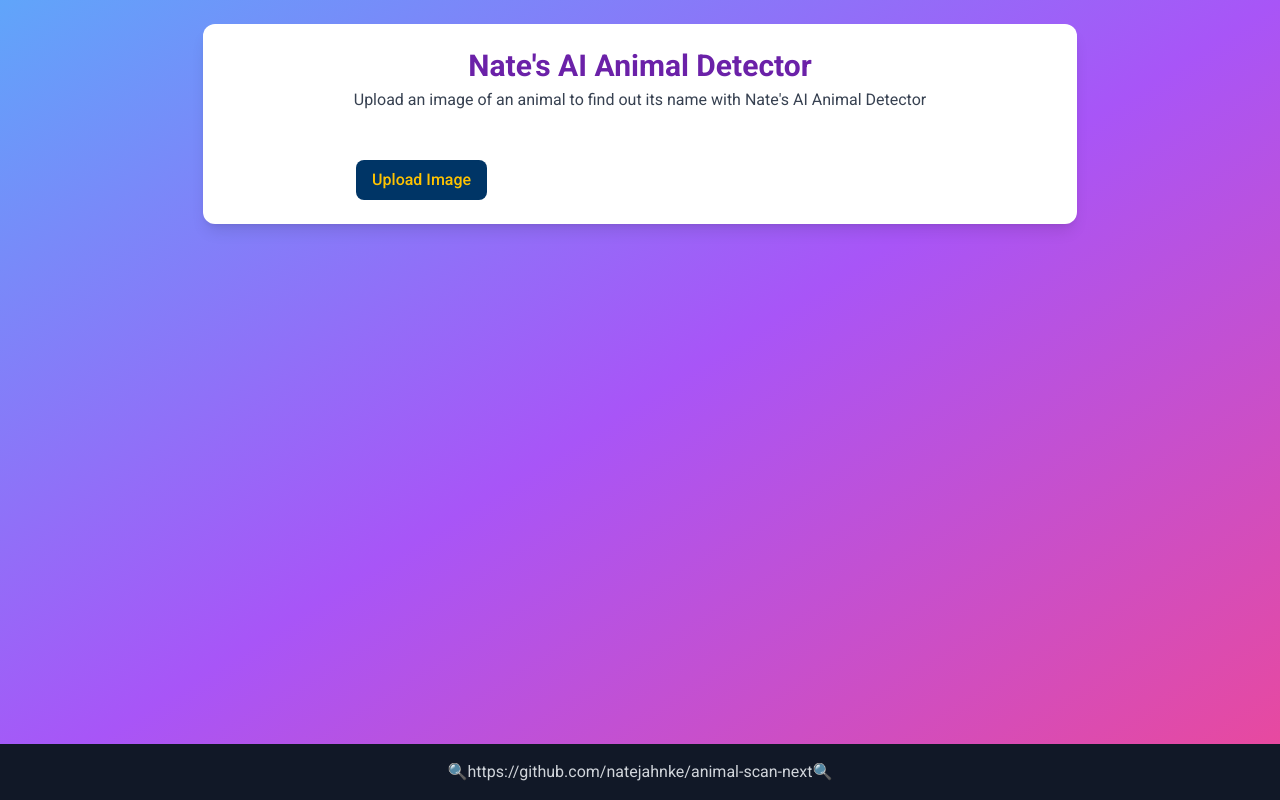
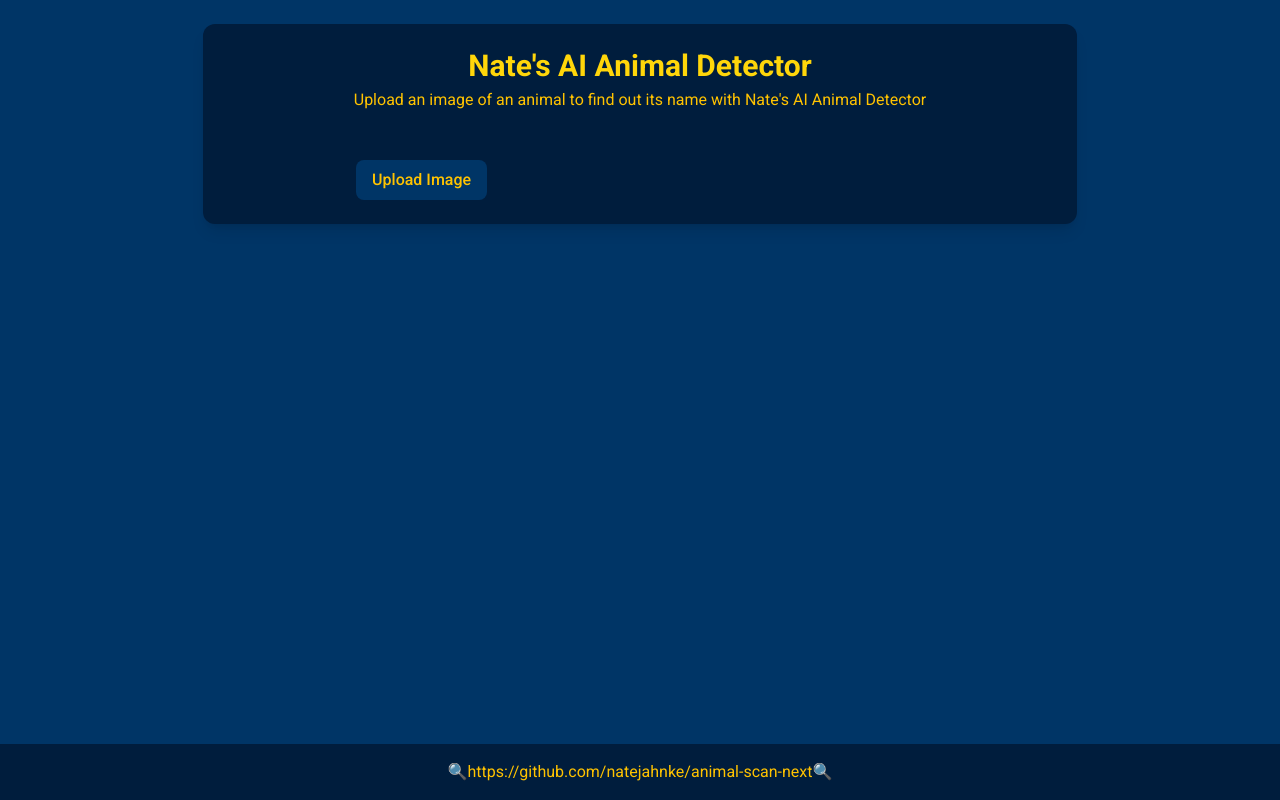
Before and after one commit to natejahnke/animal-scan-next, a Next.js app: page / in a window 1280 px wide. Built offline with nearby package versions, Linux system fonts and the light colour scheme.

Commit message:
new colors.

```diff
--- a/components/AnimalCaption.js
+++ b/components/AnimalCaption.js
@@ -53,12 +53,15 @@ function AnimalCaption({ animalName, fullCaption, animalInfo }) {
 
   return (
     // Render the animal caption component
-    <div className="px-2 bg-white rounded-lg shadow-lg">
+    <div className="bg-dark-blue-2 rounded-lg shadow-lg">
       <>
-        <h3 id="animalName" className="text-2xl font-bold text-center">
+        <h3
+          id="animalName"
+          className="text-2xl font-bold text-center text-light-yellow"
+        >
           {animalName}
         </h3>
-        <h3 id="AIresponse" className="mb-2 text-lg">
+        <h3 id="AIresponse" className="mb-2 text-lg text-yellow">
           <span className="text-xs font-bold">Azure Computer Vision: </span>
           {fullCaption}
         </h3>
--- a/components/AnimalInfoItem.js
+++ b/components/AnimalInfoItem.js
@@ -3,9 +3,9 @@ import React from "react";
 const AnimalInfoItem = ({ title, content }) => {
   return (
     <div className="mb-2">
-      <div className="px-2 bg-white rounded-lg shadow-lg transition-opacity duration-500 ease-in opacity-0 animate-fadeIn">
+      <div className="px-2 bg-dark-blue-1 text-white rounded-lg shadow-lg transition-opacity duration-500 ease-in opacity-0 animate-fadeIn">
         <span className="font-bold capitalize text-base">{title}:</span>{" "}
-        <span className="text-gray-600 text-xs">{content}</span>
+        <span className="text-xs">{content}</span>
       </div>
     </div>
   );
--- a/pages/_app.js
+++ b/pages/_app.js
@@ -27,13 +27,13 @@ function App() {
   };
 
   return (
-    <div className="min-h-screen bg-gradient-to-br from-blue-400 via-purple-500 to-pink-500">
+    <div className="min-h-screen bg-gradient-to-br from-dark-blue-1 via-dark-blue-2 to-dark-blue-3">
       <main className="px-4 py-6">
-        <div className="mx-auto bg-white rounded-xl shadow-lg p-4 sm:p-6 sm:w-[90%] md:w-[80%] lg:w-[75%] xl:w-[70%] 2xl:w-[60%]">
-          <h1 className="text-3xl font-bold text-center text-purple-800 mb-1">
+        <div className="mx-auto bg-dark-blue-2 text-light-yellow rounded-xl shadow-lg py-4 px-1 sm:p-6 sm:w-[90%] md:w-[80%] lg:w-[75%] xl:w-[70%] 2xl:w-[60%]">
+          <h1 className="text-3xl font-bold text-center mb-1">
             Nate's AI Animal Detector
           </h1>
-          <h3 className="text-center text-gray-700 mb-4">
+          <h3 className="text-center text-yellow mb-4">
             Upload an image of an animal to find out its name with Nate's AI
             Animal Detector
           </h3>
@@ -49,7 +49,7 @@ function App() {
             <div className="lg:w-1/2">
               {loading ? (
                 <div className="flex items-center justify-center h-24">
-                  <BarLoader color="#f11946" />
+                  <BarLoader color="#ffc300" />
                 </div>
               ) : (
                 imageUploaded && (
@@ -64,12 +64,12 @@ function App() {
           </div>
         </div>
       </main>
-      <footer className="fixed bottom-0 left-0 w-full py-4 text-center text-gray-300 bg-gray-900">
+      <footer className="fixed bottom-0 left-0 w-full py-4 text-center text-yellow bg-dark-blue-2">
         <p>
           🔍
           <a
             href="https://github.com/natejahnke/animal-scan-next"
-            className="hover:text-white transition-colors duration-300"
+            className="hover:text-light-yellow transition-colors duration-300"
           >
             https://github.com/natejahnke/animal-scan-next🔍
           </a>
--- a/styles/globals.css
+++ b/styles/globals.css
@@ -7,6 +7,7 @@ body {
     padding: 0;
     height: 100vh;
     font-family: 'Roboto', sans-serif;
+    background-color: #003566;
   }
 
   #root {
```
